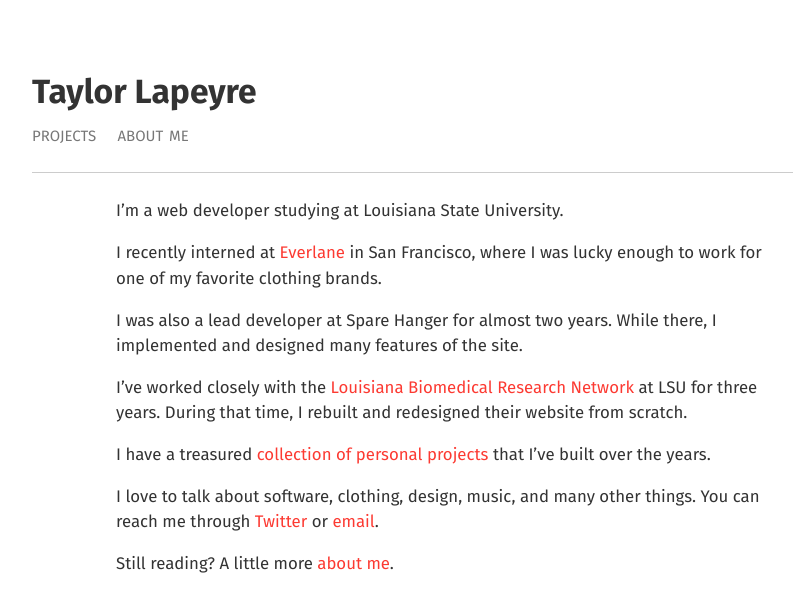
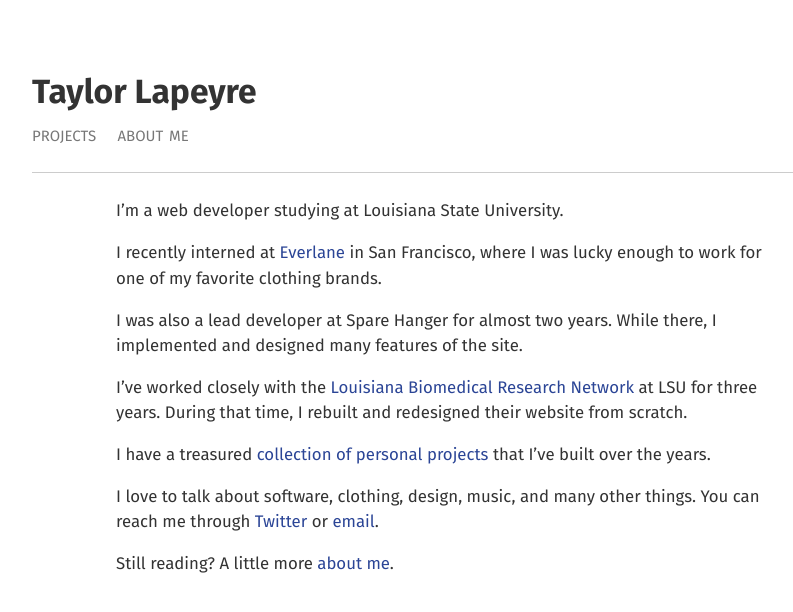
Before and after one commit to taylorlapeyre/taylorlapeyre.github.io, a Jekyll site: the page built from index.md, in a window 1280 px wide. Shown: the top 612 px of the page, without its empty margins (188-981 px from the left). Built offline with Jekyll 4.4.1, drawn with Linux system fonts in a browser that asks for light colours.

Commit message:
change link color

```diff
--- a/assets/css/main.css
+++ b/assets/css/main.css
@@ -13,12 +13,12 @@ body {
 }
 
 a {
-  color: #fc3a32;
+  color: #2B4596;
   text-decoration: none;
 }
 
 a:hover {
-  color: #fc3a32;
+  color: #2B4596;
 }
 
 h3 {
```
